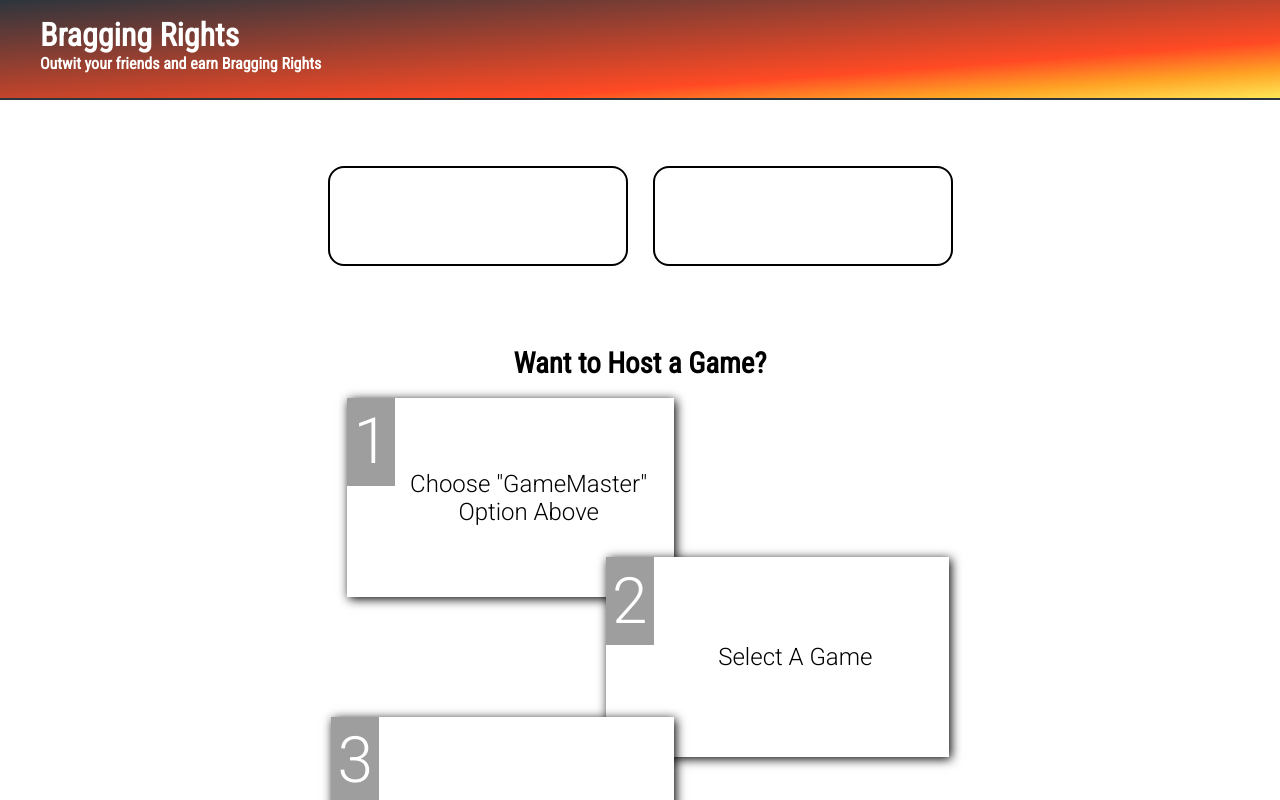
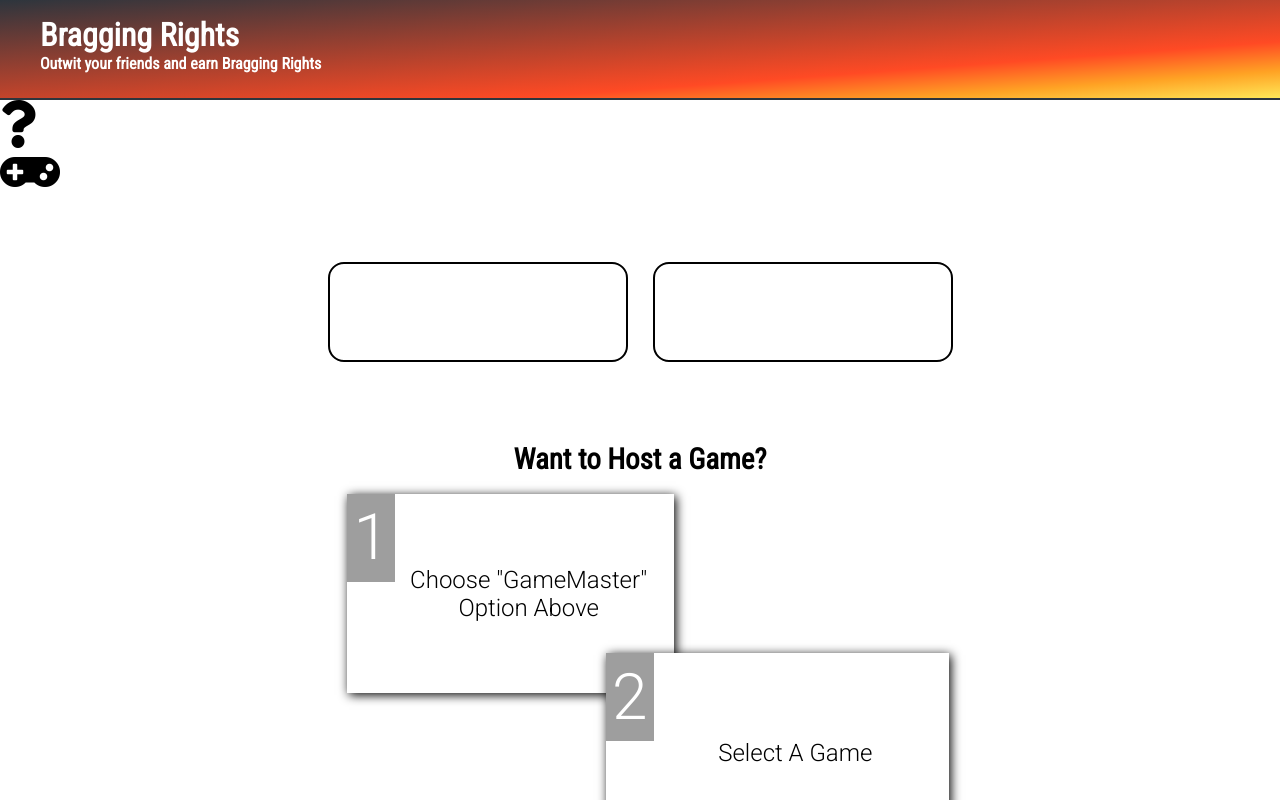
Before and after one commit to chingu-voyages/v8-chimeras-team-01, a React (Create React App) app: page / in a window 1280 px wide. Shown: the top 800 px of the page. Built offline with nearby package versions, Linux system fonts and the light colour scheme; grey boxes are pictures that could not be loaded.

Commit message:
Add view section and icons in Landing

```diff
--- a/src/components/Landing/Landing.js
+++ b/src/components/Landing/Landing.js
@@ -6,6 +6,14 @@ export default function Landing() {
 
   return (
     <section id="landing">
+      <section className="view-button-container">
+        <div className="button-box">
+          <i className="fas fa-question fa-3x"></i>
+        </div>
+        <div className="button-box">
+          <i className="fas fa-gamepad fa-3x"></i>
+        </div>
+      </section>
         <div className="start-game-section">
           <button className="start-game-button">
             <Link to="/games" className="link fbc">
```
